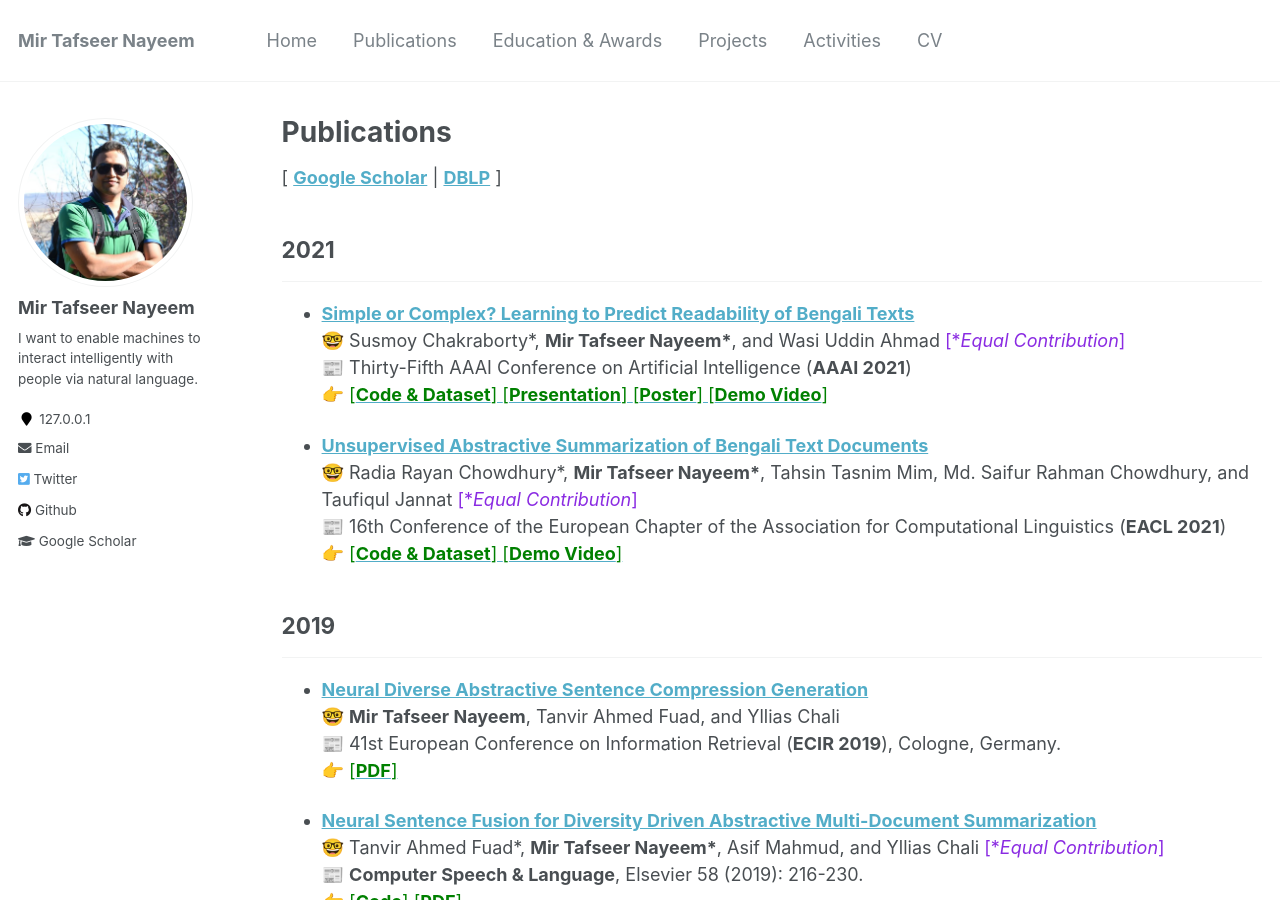
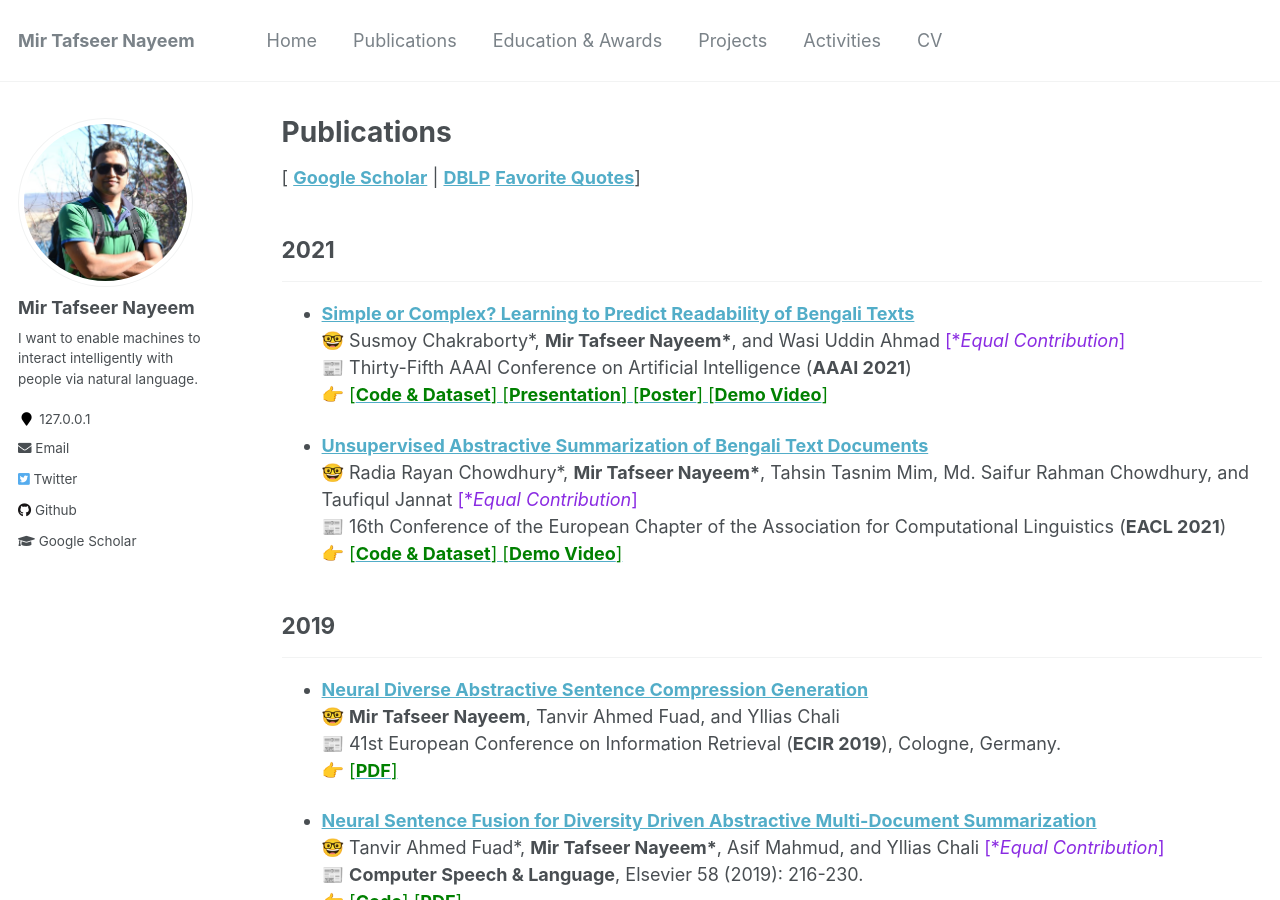
Before and after one commit to sujan-sarker/sujan-sarker.github.io, a Jekyll site: the page built from _pages/publications.md, in a window 1280 px wide and 900 px high. Built offline with Jekyll 4.4.1, drawn with Linux system fonts in a browser that asks for light colours.

Commit message:
Update publications.md

```diff
--- a/_pages/publications.md
+++ b/_pages/publications.md
@@ -5,7 +5,7 @@ permalink: /publications/
 author_profile: true
 ---
 
-[ [**Google Scholar**](https://scholar.google.com/citations?hl=en&user=qoeylgEAAAAJ&view_op=list_works&sortby=pubdate) \| [**DBLP**](https://dblp.org/pid/125/2693.html) ]
+[ [**Google Scholar**](https://scholar.google.com/citations?hl=en&user=qoeylgEAAAAJ&view_op=list_works&sortby=pubdate) \| [**DBLP**](https://dblp.org/pid/125/2693.html) [**Favorite Quotes**](#-Favorite-Quotes)]
 
 ## 2021
 -----------
```
